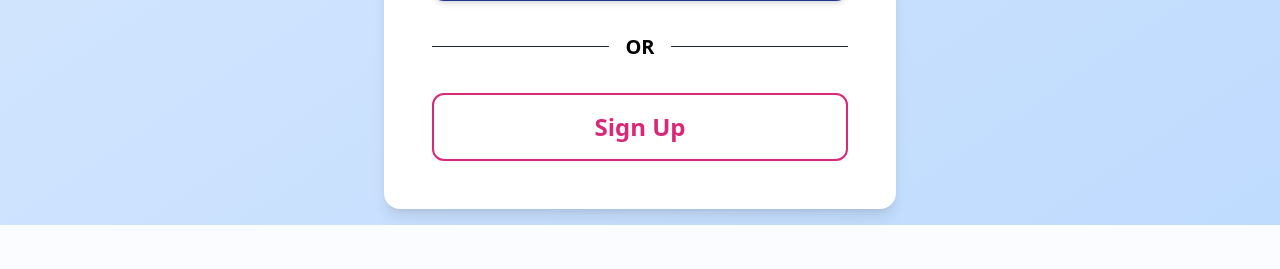
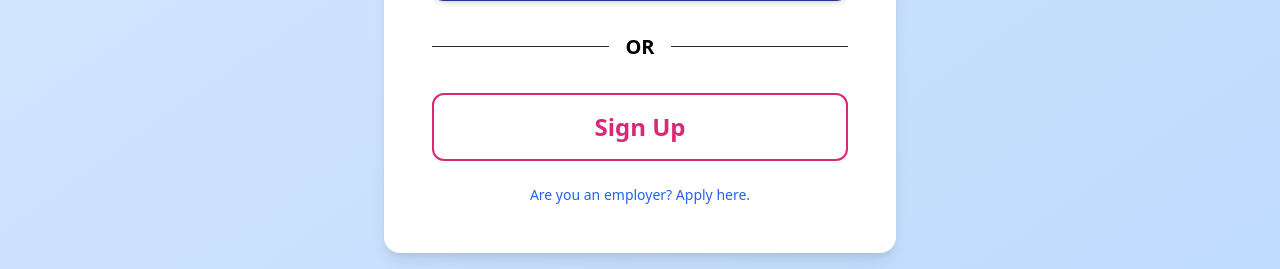
Before and after one commit to Yosh-Fukuhara/project, a PHP site: page /login.php in a window 1280 px wide. Shown: the part 630-899 px from the top of the page. Before the commit the page ends 855 px from the top, so only its background shows below. Run offline with PHP 8.4, Linux system fonts and the light colour scheme; some libraries are stand-ins or nearby versions.

Commit message:
added employer apply link at login.php to employer_apply.php

```diff
--- a/login.php
+++ b/login.php
@@ -182,6 +182,12 @@ $currentPage = 'login';
         <a href="signup.php" class="block w-full bg-white text-pink-600 font-bold py-4 rounded-xl hover:bg-gray-50 transition border-2 border-pink-600 text-center text-2xl">
             Sign Up
         </a>
+
+        <div class="text-center mt-6">
+            <a href="employer_apply.php" class="text-blue-600 hover:underline text-sm">
+                Are you an employer? Apply here.
+            </a>
+        </div>
     </div>
 </body>
 </html>
```
Also changed, not shown: uploads/emp_doc_6a2fa5930e7235.37165781.jpg (added), 2 other files.
